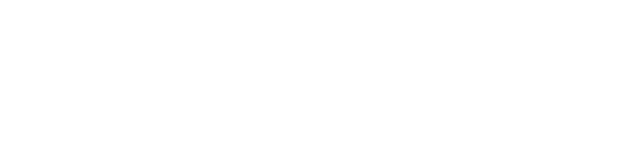
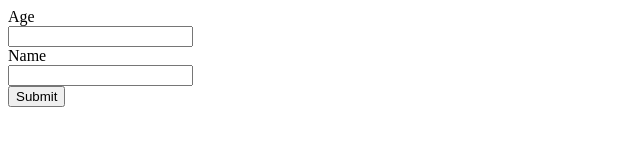
Before and after one commit to acciojob/promises-and-chains-AKSHAT249, a website: page main.html in a window 1280 px wide. Shown: the whole page, without its empty margins (0-640 px from the left). Drawn offline with Linux system fonts and the light colour scheme.

Commit message:
created a submission

```diff
--- a/main.html
+++ b/main.html
@@ -8,6 +8,28 @@
   <body>
     <!-- write the body here -->
 
+    <form>
+      <div>
+          <label>
+            Age
+            <br />
+            <input type="number" id="age" >
+          </label>
+      </div>
+
+      <div>
+        <label>
+          Name
+          <br />
+          <input type="text" id="name" >
+        </label>
+      </div>
+
+      <div>
+        <button type="submit" id="btn" onclick="form_submit(event)">Submit</button>
+      </div>
+    </form>
+
     <script type="text/javascript" src="./script.js"></script>
   </body>
 </html>
--- a/script.js
+++ b/script.js
@@ -1 +1,28 @@
 //your JS code here. If required.
+
+
+const  promise = (age, name) => {
+	return new Promise( (resolve, reject) => {
+	if(age>18){
+		resolve(`Welcome, ${name}. You can vote.`)
+	}else{
+		resolve(`Oh sorry ${name}. You aren't old enough.`)
+	}
+} )}
+
+
+
+function form_submit(event){
+	event.preventDefault()
+	let age = document.getElementById("age").value;
+	let name = document.getElementById("name").value;
+
+	if(age==0 || name.length==0){
+		alert("Check Credentials")
+
+	}
+
+	promise(age,name).then( (data)=>{
+		console.log(data)
+
+	} )
```
